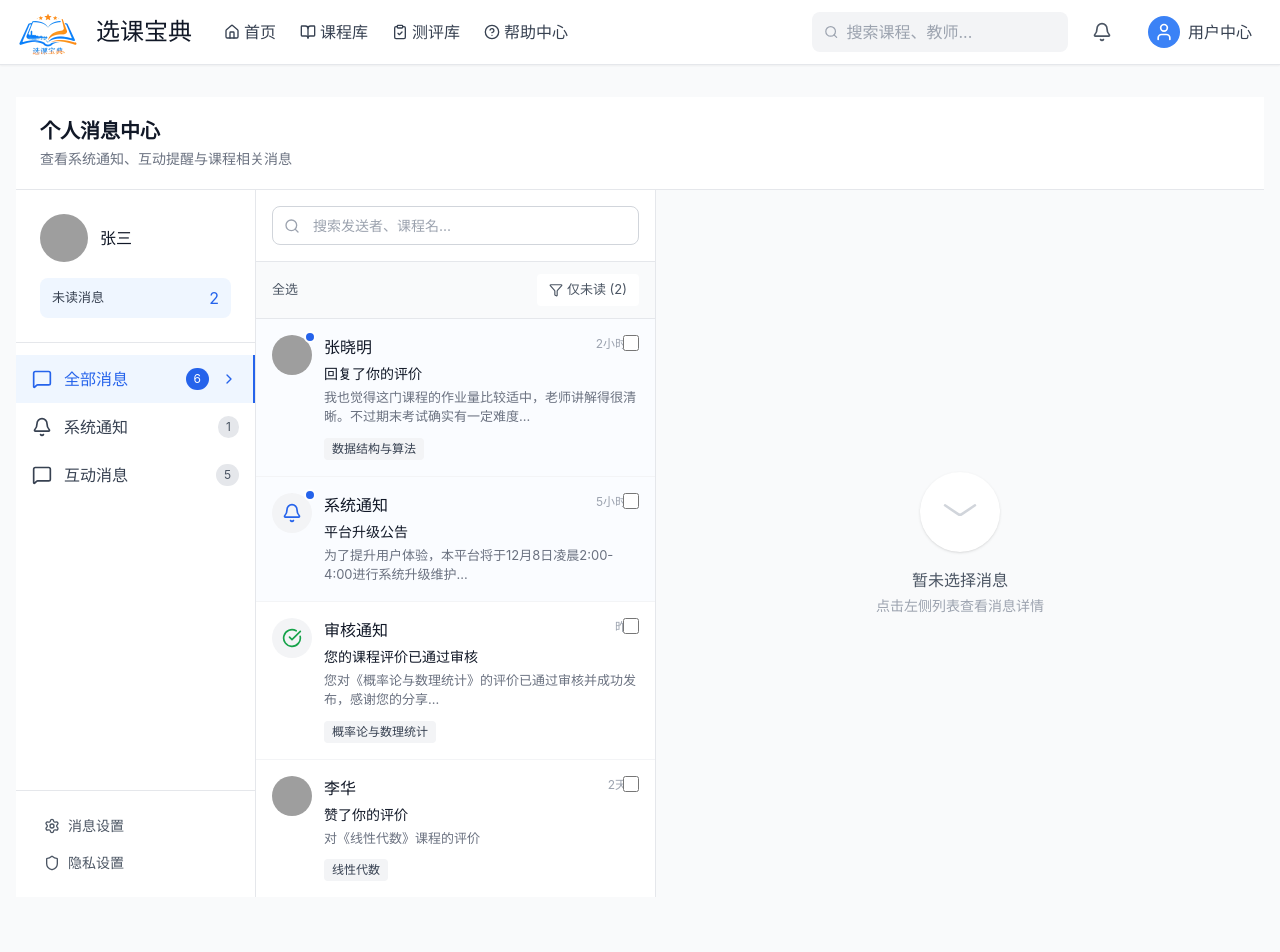
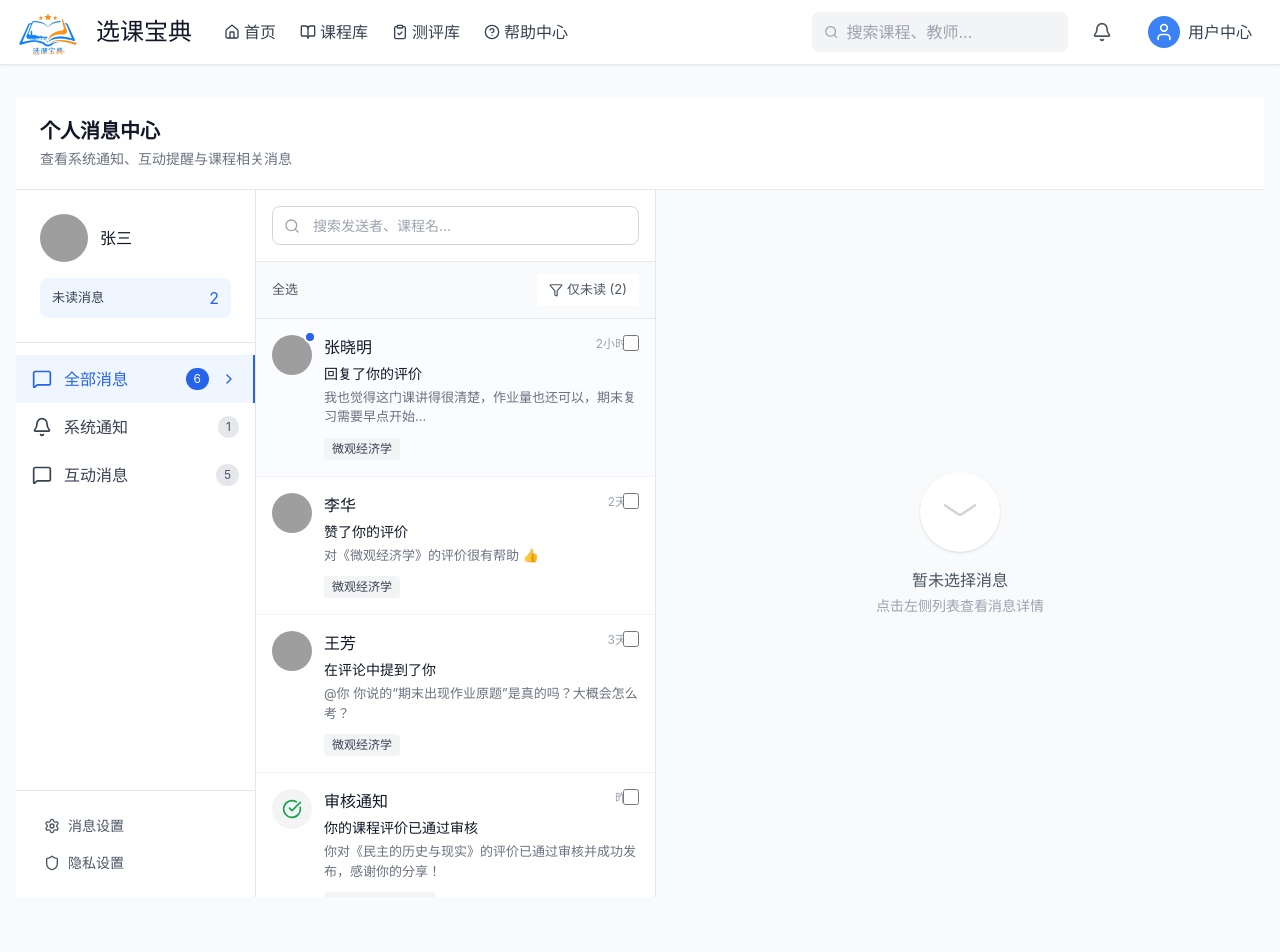
Before and after one commit to cry322/-, a React (Vite) app: page /messages in a window 1280 px wide. Shown: the top 952 px of the page. Built offline with nearby package versions, Linux system fonts and the light colour scheme; grey boxes are pictures that could not be loaded.

Commit message:
Update mock messages with valid review IDs

```diff
--- a/src/pages/Messages/data/mockMessages.ts
+++ b/src/pages/Messages/data/mockMessages.ts
@@ -1,6 +1,11 @@
 import { Message } from '../types/message';
 
 export const mockMessages: Message[] = [
+  // =========================
+  // 真实测评 A：微观经济学 review.id = 1
+  // courseId = 2838360
+  // relatedUrl = /reviews/1
+  // =========================
   {
     id: '1',
     type: 'comment_reply',
@@ -8,36 +13,78 @@ export const mockMessages: Message[] = [
     sender: {
       id: 'u1',
       name: '张晓明',
-      avatar: 'https://images.unsplash.com/photo-1600180758890-6b94519a8ba6?crop=entropy&cs=tinysrgb&fit=max&fm=jpg&ixid=M3w3Nzg4Nzd8MHwxfHNlYXJjaHwxfHxzdHVkZW50JTIwaGVhZHNob3R8ZW58MXx8fHwxNzY0ODQ1NTQxfDA&ixlib=rb-4.1.0&q=80&w=1080',
-      role: '信息科学技术学院 2022级'
+      avatar:
+        'https://images.unsplash.com/photo-1600180758890-6b94519a8ba6?crop=entropy&cs=tinysrgb&fit=max&fm=jpg&ixid=M3w3Nzg4Nzd8MHwxfHNlYXJjaHwxfHxzdHVkZW50JTIwaGVhZHNob3R8ZW58MXx8fHwxNzY0ODQ1NTQxfDA&ixlib=rb-4.1.0&q=80&w=1080',
+      role: '信息科学技术学院 2022级',
     },
     title: '回复了你的评价',
-    preview: '我也觉得这门课程的作业量比较适中，老师讲解得很清晰。不过期末考试确实有一定难度...',
-    content: '我也觉得这门课程的作业量比较适中，老师讲解得很清晰。不过期末考试确实有一定难度，需要提前做好准备。整体来说是一门值得选修的好课。',
+    preview: '我也觉得这门课讲得很清楚，作业量也还可以，期末复习需要早点开始...',
+    content:
+      '我也觉得这门课讲得很清楚，作业量还可以，期末复习需要早点开始。你那段关于“读懂题就变成小学应用题”的描述特别真实。',
     time: '2小时前',
     isRead: false,
     course: {
-      id: 'c1',
-      name: '数据结构与算法',
-      code: 'CS201'
+      id: '2838360',
+      name: '微观经济学',
+      code: '2838360',
     },
-    relatedUrl: '/courses/cs201'
+    relatedUrl: '/reviews/1',
   },
+
   {
     id: '2',
-    type: 'system_announcement',
-    category: 'system',
+    type: 'like',
+    category: 'interaction',
     sender: {
-      id: 'system',
-      name: '系统通知',
-      role: '平台管理员'
+      id: 'u2',
+      name: '李华',
+      avatar:
+        'https://images.unsplash.com/photo-1639654655546-68bc1f21e9e3?crop=entropy&cs=tinysrgb&fit=max&fm=jpg&ixid=M3w3Nzg4Nzd8MHwxfHNlYXJjaHwxfHx1bml2ZXJzaXR5JTIwc3R1ZGVudCUyMHBvcnRyYWl0fGVufDF8fHx8MTc2NDc2Nzg4MXww&ixlib=rb-4.1.0&q=80&w=1080',
+      role: '数学学院 2021级',
     },
-    title: '平台升级公告',
-    preview: '为了提升用户体验，本平台将于12月8日凌晨2:00-4:00进行系统升级维护...',
-    content: '为了提升用户体验，本平台将于12月8日凌晨2:00-4:00进行系统升级维护。届时平台将暂停访问，请各位用户提前做好安排。升级后将新增消息提醒功能和课程对比功能，敬请期待！',
-    time: '5小时前',
-    isRead: false
+    title: '赞了你的评价',
+    preview: '对《微观经济学》的评价很有帮助 👍',
+    content: '用户“李华”觉得你对《微观经济学》的评价很有帮助，并点了赞。',
+    time: '2天前',
+    isRead: true,
+    course: {
+      id: '2838360',
+      name: '微观经济学',
+      code: '2838360',
+    },
+    relatedUrl: '/reviews/1',
   },
+
+  {
+    id: '3',
+    type: 'mention',
+    category: 'interaction',
+    sender: {
+      id: 'u3',
+      name: '王芳',
+      avatar:
+        'https://images.unsplash.com/photo-1612190219911-286df0e14656?crop=entropy&cs=tinysrgb&fit=max&fm=jpg&ixid=M3w3Nzg4Nzd8MHwxfHNlYXJjaHwxfHxwcm9mZXNzb3IlMjBhc2lhbnxlbnwxfHx8fDE3NjQ4NDU1NDF8MA&ixlib=rb-4.1.0&q=80&w=1080',
+      role: '经济学院 2023级',
+    },
+    title: '在评论中提到了你',
+    preview: '@你 你说的“期末出现作业原题”是真的吗？大概会怎么考？',
+    content:
+      '@你 你说的“期末出现作业原题”是真的吗？大概会怎么考？我在犹豫要不要选这门课，想听听你的建议。',
+    time: '3天前',
+    isRead: true,
+    course: {
+      id: '2838360',
+      name: '微观经济学',
+      code: '2838360',
+    },
+    relatedUrl: '/reviews/1',
+  },
+
+  // =========================
+  // 真实测评 B：民主的历史与现实 review.id = 2
+  // courseId = 2432210
+  // relatedUrl = /reviews/2
+  // =========================
   {
     id: '4',
     type: 'review_approved',
@@ -45,81 +92,65 @@ export const mockMessages: Message[] = [
     sender: {
       id: 'system',
       name: '审核通知',
-      role: '内容审核'
+      role: '内容审核',
     },
-    title: '您的课程评价已通过审核',
-    preview: '您对《概率论与数理统计》的评价已通过审核并成功发布，感谢您的分享...',
-    content: '您对《概率论与数理统计》的评价已通过审核并成功发布，感谢您的分享！您的评价已获得12个赞。',
+    title: '你的课程评价已通过审核',
+    preview: '你对《民主的历史与现实》的评价已通过审核并成功发布，感谢你的分享！',
+    content:
+      '你对《民主的历史与现实》的评价已通过审核并成功发布，感谢你的分享！提醒：期末复习建议以课堂笔记为主。',
     time: '昨天',
     isRead: true,
     course: {
-      id: 'c3',
-      name: '概率论与数理统计',
-      code: 'MATH203'
+      id: '2432210',
+      name: '民主的历史与现实',
+      code: '2432210',
     },
-    relatedUrl: '/courses/math203/reviews/456'
+    relatedUrl: '/reviews/2',
   },
+
   {
     id: '5',
-    type: 'like',
-    category: 'interaction',
-    sender: {
-      id: 'u2',
-      name: '李华',
-      avatar: 'https://images.unsplash.com/photo-1639654655546-68bc1f21e9e3?crop=entropy&cs=tinysrgb&fit=max&fm=jpg&ixid=M3w3Nzg4Nzd8MHwxfHNlYXJjaHwxfHx1bml2ZXJzaXR5JTIwc3R1ZGVudCUyMHBvcnRyYWl0fGVufDF8fHx8MTc2NDc2Nzg4MXww&ixlib=rb-4.1.0&q=80&w=1080',
-      role: '数学学院 2021级'
-    },
-    title: '赞了你的评价',
-    preview: '对《线性代数》课程的评价',
-    content: '用户"李华"觉得您对《线性代数》课程的评价很有帮助。',
-    time: '2天前',
-    isRead: true,
-    course: {
-      id: 'c4',
-      name: '线性代数',
-      code: 'MATH101'
-    }
-  },
-  {
-    id: '6',
-    type: 'mention',
-    category: 'interaction',
-    sender: {
-      id: 'u3',
-      name: '王芳',
-      avatar: 'https://images.unsplash.com/photo-1612190219911-286df0e14656?crop=entropy&cs=tinysrgb&fit=max&fm=jpg&ixid=M3w3Nzg4Nzd8MHwxfHNlYXJjaHwxfHxwcm9mZXNzb3IlMjBhc2lhbnxlbnwxfHx8fDE3NjQ4NDU1NDF8MA&ixlib=rb-4.1.0&q=80&w=1080',
-      role: '经济学院 2023级'
-    },
-    title: '在评论中提到了你',
-    preview: '@张三 请问这门课的期末考试形式是什么样的？是开卷还是闭卷？',
-    content: '@张三 请问这门课的期末考试形式是什么样的？是开卷还是闭卷？我看你上学期选过这门课，想咨询一下你的经验。',
-    time: '3天前',
-    isRead: true,
-    course: {
-      id: 'c5',
-      name: '微观经济学',
-      code: 'ECON101'
-    },
-    relatedUrl: '/courses/econ101/reviews/789'
-  },
-  {
-    id: '8',
     type: 'comment_reply',
     category: 'interaction',
     sender: {
       id: 'u4',
       name: '刘洋',
-      role: '物理学院 2022级'
+      role: '物理学院 2022级',
     },
     title: '回复了你的评价',
-    preview: '同意！这位老师上课真的超级认真，板书也很工整，就是作业确实多了点...',
-    content: '同意！这位老师上课真的超级认真，板书也很工整，就是作业确实多了点。但是认真完成作业后确实能学到很多东西，期末复习也会轻松很多。',
+    preview: '同意！这门课知识密度太高了，但真的能学到东西...',
+    content: '同意！这门课知识密度太高了，但真的能学到东西。你写的“十道填空+两道大题”那段很实用。',
     time: '1周前',
     isRead: true,
     course: {
-      id: 'c6',
-      name: '大学物理',
-      code: 'PHYS101'
-    }
-  }
+      id: '2432210',
+      name: '民主的历史与现实',
+      code: '2432210',
+    },
+    relatedUrl: '/reviews/2',
+  },
+
+  // 系统公告也给一个“真实测评”的入口（不虚构 id，只是引导去看一条真实测评）
+  {
+    id: '6',
+    type: 'system_announcement',
+    category: 'system',
+    sender: {
+      id: 'system',
+      name: '系统通知',
+      role: '平台管理员',
+    },
+    title: '平台功能更新说明',
+    preview: '消息中心已支持“查看详情”跳转到测评详情页。',
+    content:
+      '消息中心已支持“查看详情”跳转到测评详情页。你可以点击下方按钮查看示例测评详情（不会影响你的数据）。',
+    time: '5小时前',
+    isRead: false,
+    course: {
+      id: '2838360',
+      name: '微观经济学',
+      code: '2838360',
+    },
+    relatedUrl: '/reviews/1',
+  },
 ];
```
